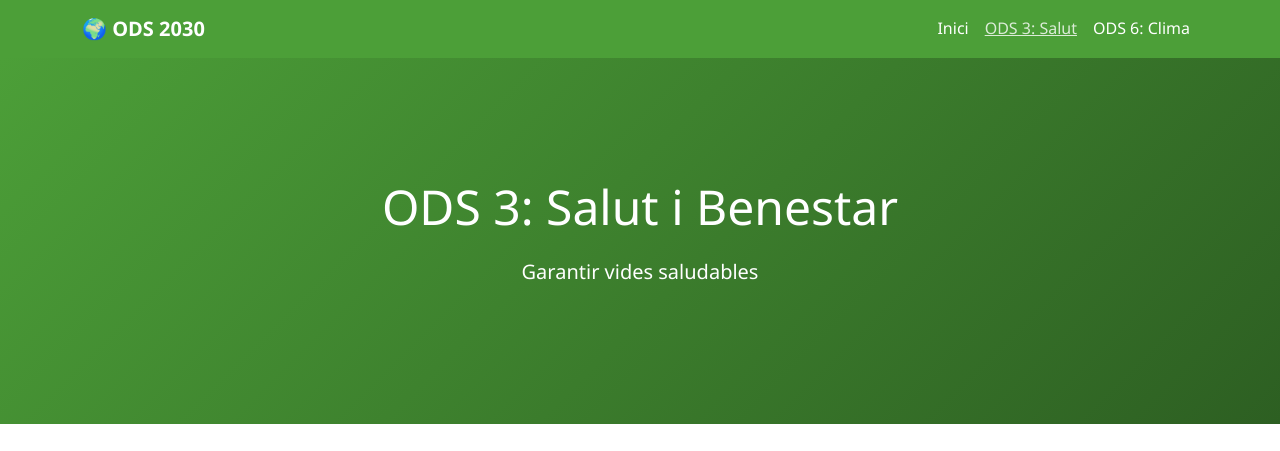
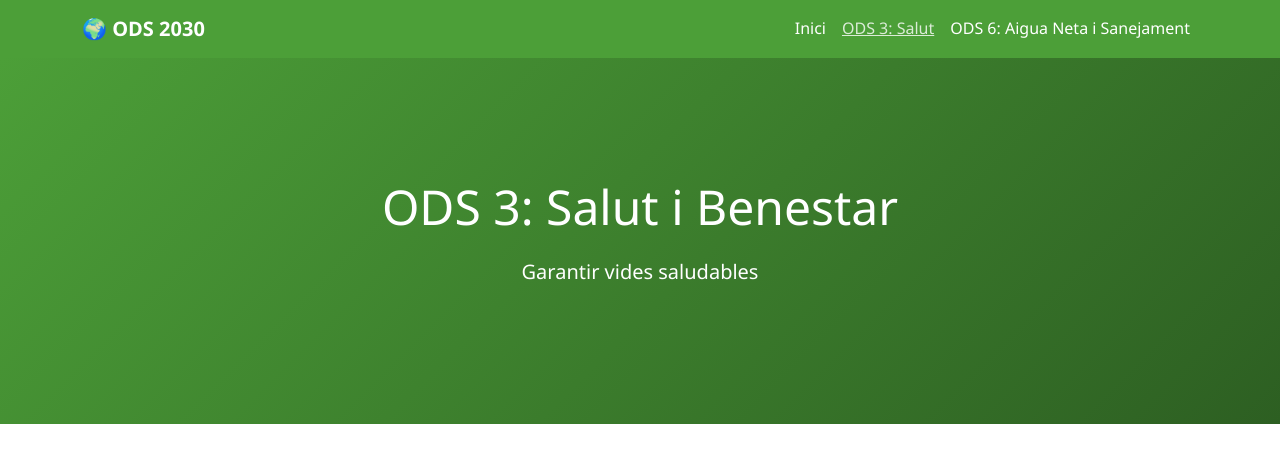
Before and after one commit to kafufa/practica-web-ODS, a plain HTML site: page ODS3.html in a window 1280 px wide. Shown: the top 451 px of the page. Drawn offline with Linux system fonts and the light colour scheme.

Commit message:
Update ODS3.html

```diff
--- a/ODS3.html
+++ b/ODS3.html
@@ -24,7 +24,7 @@
           <a class="nav-link active" href="ODS3.html">ODS 3: Salut</a>
         </li>
         <li class="nav-item">
-          <a class="nav-link" href="ODS6.html">ODS 6: Clima</a>
+          <a class="nav-link" href="ODS6.html">ODS 6: Aigua Neta i Sanejament</a>
         </li>
       </ul>
     </div>
@@ -214,7 +214,7 @@
     <p class="mb-0">Agenda 2030 es una mierda </p>
     <div class="mt-3">
       <a href="index.html" class="text-white-50 me-3">Inici</a>
-      <a href="ODS6.html" class="text-white-50">ODS 6: Clima</a>
+      <a href="ODS6.html" class="text-white-50">ODS 6: Aigua Neta i Sanejament</a>
     </div>
   </div>
 </footer>
```
